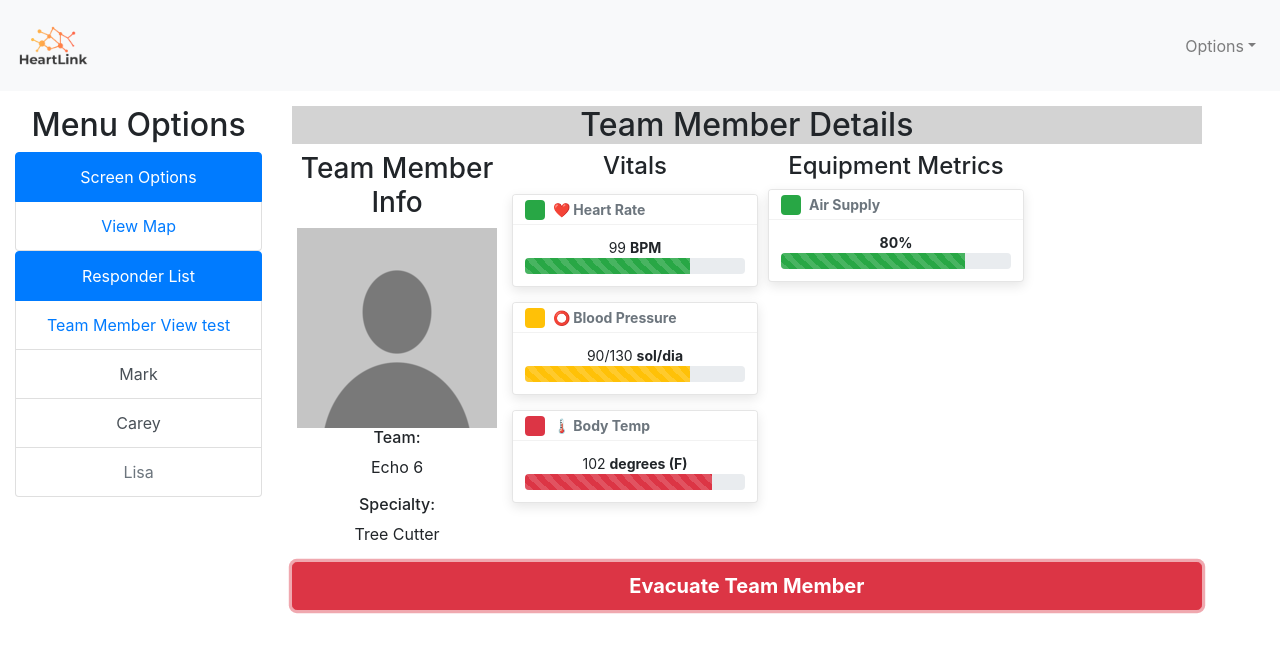
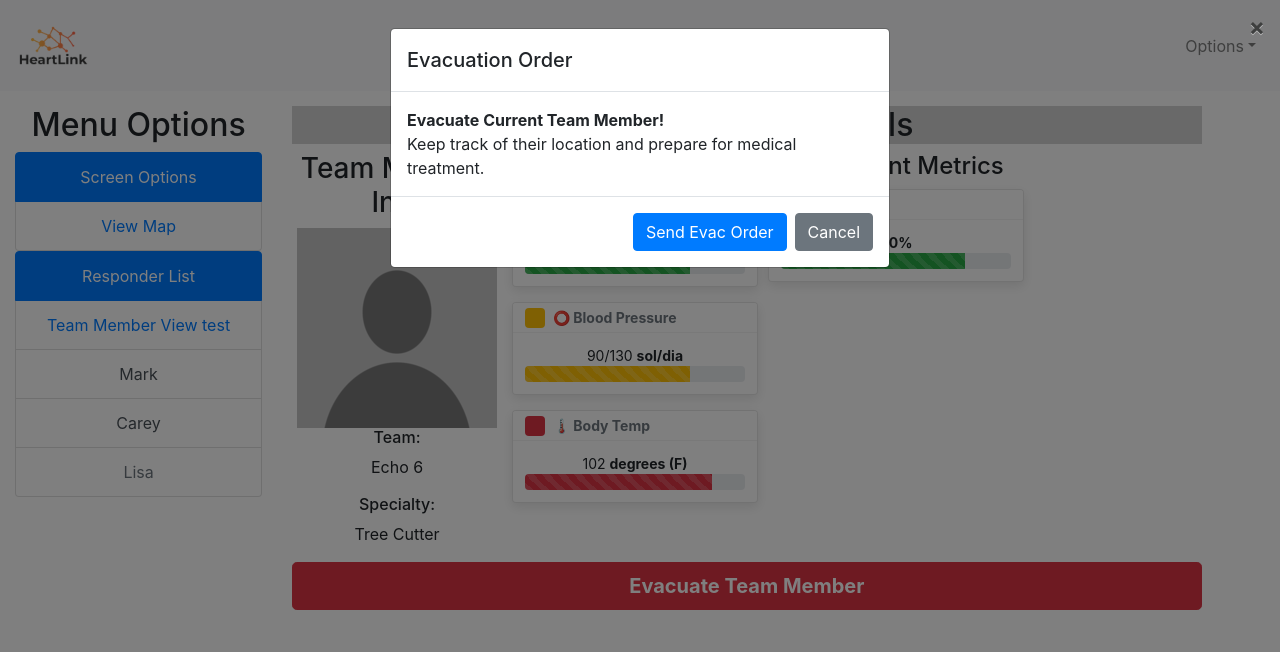
Before and after one commit to Cradical/monitor-app-client, a React (Create React App) app: page /team-member-view in a window 1280 px wide. Both pictures are taken after a click on the button "Evacuate Team Member". Shown: the top 652 px of the page. Built offline with nearby package versions, Linux system fonts and the light colour scheme; what google-maps-react would draw is missing.

Commit message:
Configure EvacModal

```diff
--- a/src/components/EvacModal/index.js
+++ b/src/components/EvacModal/index.js
@@ -17,6 +17,11 @@ class EvacModal extends React.Component {
     }))
   }
 
+  handleEvacRequest() {
+    this.toggle()
+    window.alert('Evacuation Request Sent!')
+  }
+
   render() {
     const externalCloseBtn = (
       <button
@@ -29,26 +34,23 @@ class EvacModal extends React.Component {
     )
     return (
       <div>
-        <Button color='danger' onClick={this.toggle}>
-          {this.props.buttonLabel}
-        </Button>
         <Modal
-          isOpen={this.state.modal}
-          toggle={this.toggle}
+          isOpen={this.props.isOpen}
+          toggle={this.props.toggle}
           className={this.props.className}
           external={externalCloseBtn}
         >
-          <ModalHeader>Modal title</ModalHeader>
+          <ModalHeader>Evacuation Order</ModalHeader>
           <ModalBody>
-            <b>Look at the top right of the page/viewport!</b>
+            <b>Evacuate Current Team Member!</b>
             <br />
-            Team Member is being evacuated!
+            Keep track of their location and prepare for medical treatment.
           </ModalBody>
           <ModalFooter>
-            <Button color='primary' onClick={this.toggle}>
-              Do Something
+            <Button color='primary' onClick={this.props.toggle}>
+              Send Evac Order
             </Button>{' '}
-            <Button color='secondary' onClick={this.toggle}>
+            <Button color='secondary' onClick={this.props.toggle}>
               Cancel
             </Button>
           </ModalFooter>
--- a/src/components/TeamMemberView/index.js
+++ b/src/components/TeamMemberView/index.js
@@ -27,15 +27,6 @@ const Chart = props => {
 
 const image = require('../../assets/placeholder-profile_3.png')
 
-const handleEvac = () => {
-  console.log('Button Clicked')
-  return (
-    <div>
-      <EvacModal />
-    </div>
-  )
-}
-
 export default class TeamMemberView extends React.Component {
   constructor(props) {
     super(props)
@@ -47,12 +38,14 @@ export default class TeamMemberView extends React.Component {
   }
 
   toggle() {
+    console.log('toggle modal')
     this.setState(prevState => ({
       modal: !prevState.modal,
     }))
   }
 
   render() {
+    console.log('modal state: ', this.state.modal)
     return (
       <div className='team-member-container'>
         <h2 className='title'>Team Member Details</h2>
@@ -110,9 +103,10 @@ export default class TeamMemberView extends React.Component {
             </div>
           </div>
         </div>
-        <Button color='danger' size='lg' block onClick={handleEvac}>
+        <Button color='danger' size='lg' block onClick={this.toggle}>
           <strong>Evacuate Team Member</strong>
         </Button>
+        <EvacModal isOpen={this.state.modal} toggle={this.toggle} />
       </div>
     )
   }
```
